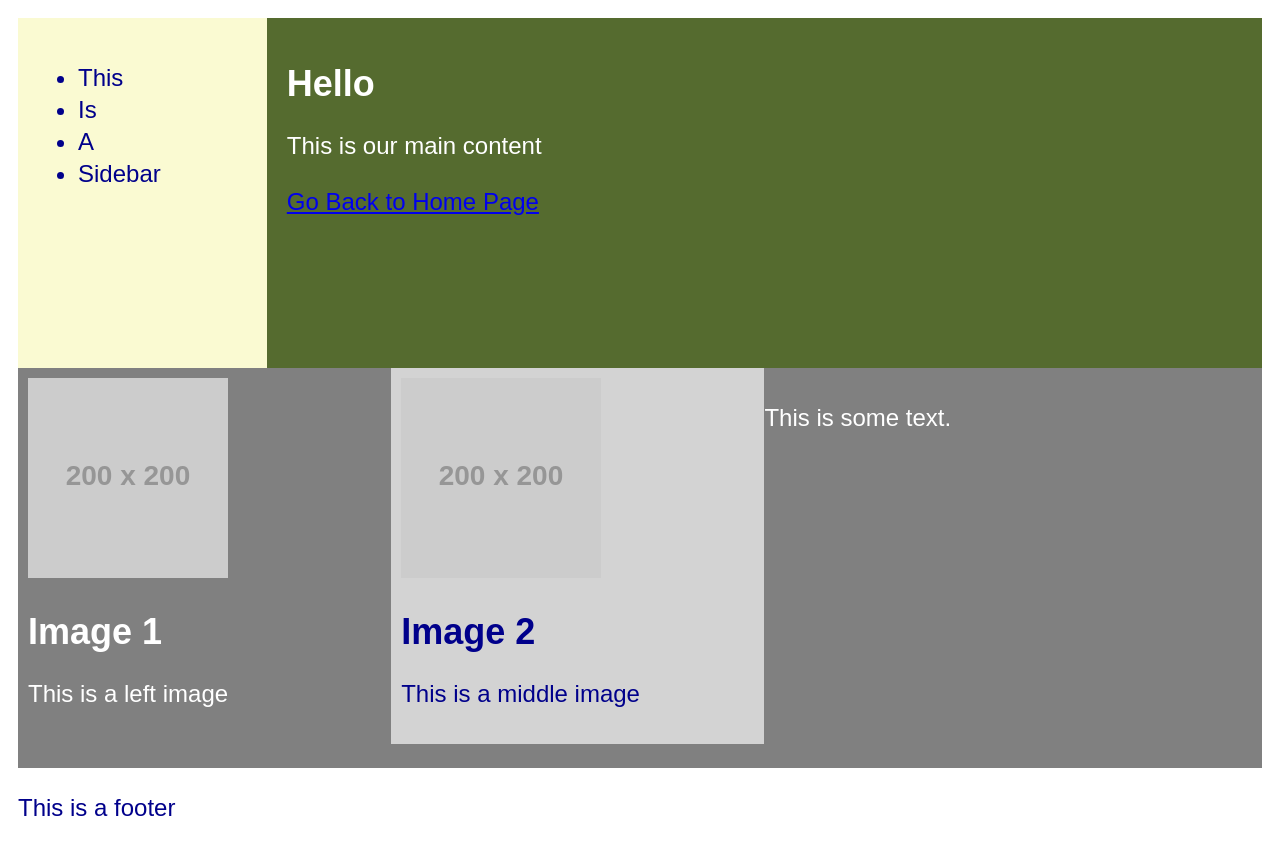
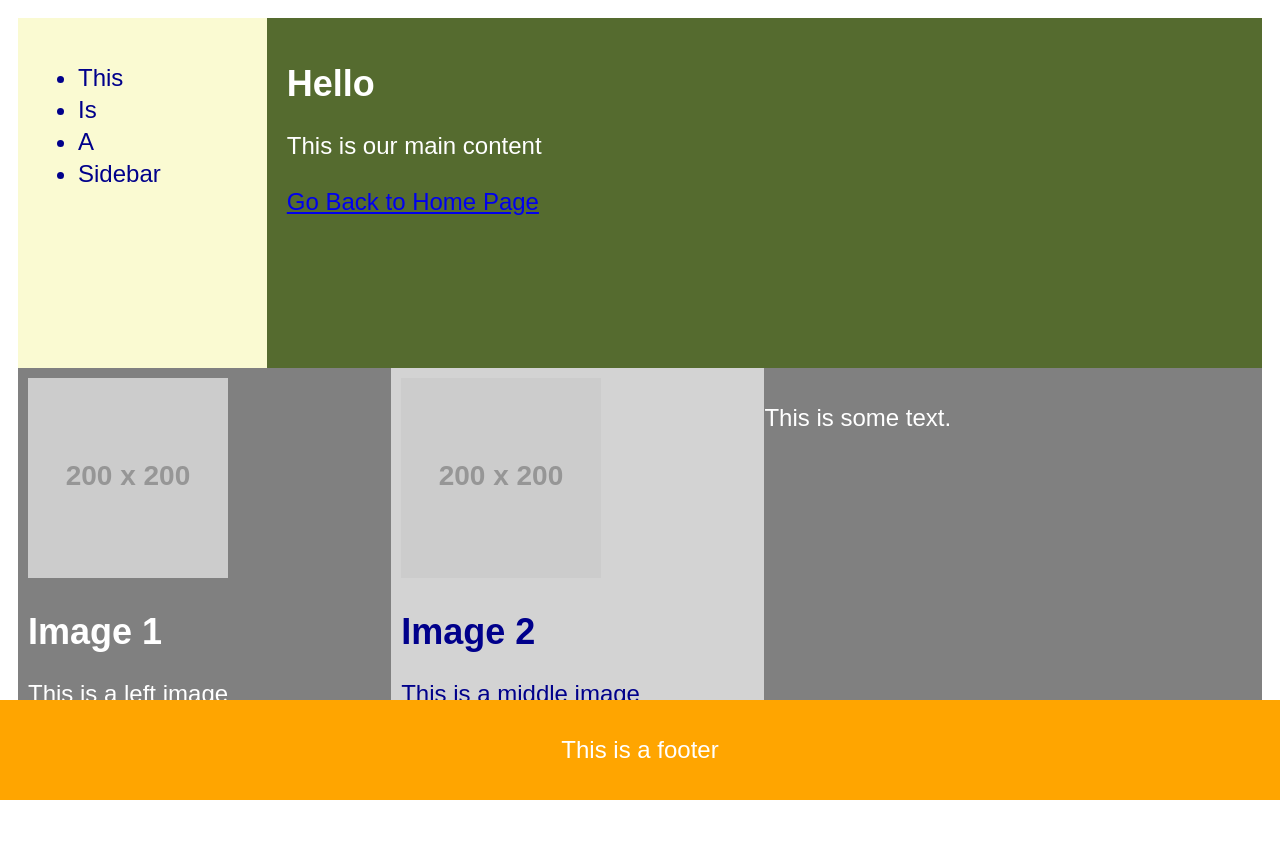
Before and after one commit to lel27/lel27.github.io, a plain HTML site: page floatPositionActivity.html in a window 1280 px wide. After the commit the page ends 806 px from the top, so only its background shows below. Drawn offline with Linux system fonts and the light colour scheme; placeholder pictures from the web are drawn by us.

Commit message:
Add files via upload

```diff
--- a/floatPositionActivity.html
+++ b/floatPositionActivity.html
@@ -8,6 +8,22 @@
     <!-- CSS file -->
     <link rel="stylesheet" href="assests/css/floatPositionActivity.css">
   </head>
+  <head>
+    <style>
+    .footer {
+      position: fixed;
+      left: 0;
+      bottom: 0;
+      width: 100%;
+      background-color:orange;
+      color: white;
+      text-align: center;
+      height: 100;
+      padding: 10px;
+    }
+    </style>
+  </head>
+
   <body>
     <section>
       <div id="sidebar">
@@ -41,7 +57,7 @@
         <p>This is some text.</p>
       </div>
     </section>
-        <div class="footer">
+      <div class="footer">
         <p>This is a footer</p>
       </div>
   </body>
```
